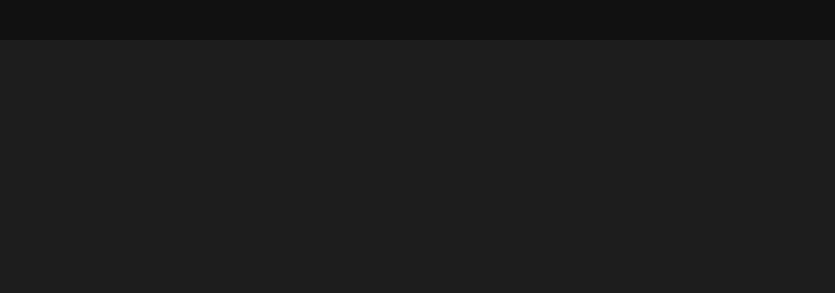
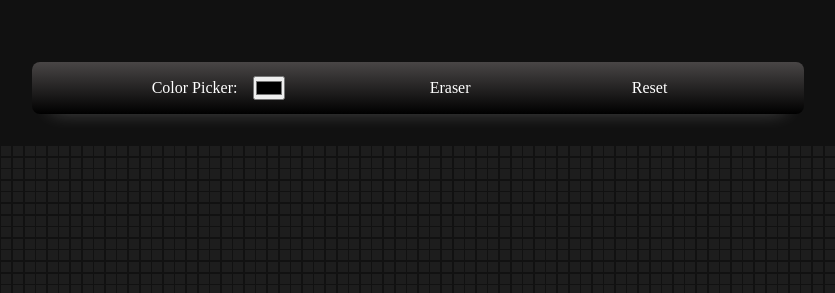
Before and after one commit to Vinit-Tiwari/Scribble, a plain HTML site: page index.html in a window 1280 px wide. Shown: the whole page, without its empty margins (222-1057 px from the left). Drawn offline with Linux system fonts and the light colour scheme.

Commit message:
secondCommit

```diff
--- a/index.html
+++ b/index.html
@@ -4,11 +4,39 @@
     <meta charset="UTF-8">
     <meta http-equiv="X-UA-Compatible" content="IE=edge">
     <meta name="viewport" content="width=device-width, initial-scale=1.0">
-    <title>Document</title>
+    <title>Fairy Lights</title>
     <link rel="stylesheet" href="style.css">
 </head>
 <body>
-    <span class="container"></span>
+    <span class="all">
+        <span class="menu">
+            <span class="color">
+                <label for="colorpicker">Color Picker:</label>
+                <input type="color" id="colorpicker">
+            </span>
+            <span class="erase"><p>Eraser</p></span>
+            <span class="reset"><p>Reset</p></span>
+        </span>
+        <span class="container"></span>
+    </span>
     <script src="script.js"></script>
 </body>
 </html>
+
+<!--
+    TODO:
+    1. Color Pallete
+    2. Half Half design
+    3. Multiplayer using WebSockets (https://youtu.be/cXxEiWudIUY)
+    4. AI
+    5. ???
+    6. Al habibi party  1.0 Abu dhabi version
+    7. Backend
+    8. Svelte
+    9. Al habibi party 2.0 Dubai version
+    10. Billi bhi padh mc
+    11. Billi ke bad job placement
+    12. Al habibi party 3.0 baki 5 emirates version
+    13. RCOEM ME INTERVIEW LENE AA KUSH KO REJECT
+    14. Al vegas party.
+-->
--- a/script.js
+++ b/script.js
@@ -1,36 +1,59 @@
 let container=document.querySelector('.container')
-const squares=10000;
+const squares=6900;
 
 const color=["#056CF2","#05AFF2","#F2E205","#F28705","#A62103"]
 let ok=false;
-let c="#1d1d1d";
+let notOk=false;
+let c;
+let turn;
 
 
 for(let i=0;i<squares;i++){
     let ele=document.createElement('span')
     ele.classList.add('sq')
     ele.addEventListener('mouseover',()=>{
-        onHold()
-        ele.style.background=c;
-        ele.style.boxShadow=`0 0 2px ${c},0 0 10px ${c}`;
+        onHold(ele)
     });
 
     container.appendChild(ele)
 }
 
-function onHold(){
+function onHold(ele){
     if(ok==true){
-        c=c=color[Math.floor(Math.random() * color.length)]
+        c=document.querySelector('#colorpicker').value
+        ele.style.background=c;
+        ele.style.boxShadow=`0 0 2px ${c},0 0 10px ${c}`;
     }
-    else{
-        c="#1d1d1d"
+    if(notOk==true && ok==false){
+        ele.style.background="#1d1d1d";
+        ele.style.boxShadow= "none";
+
     }
+
 }
+
+
+document.querySelector('.erase').addEventListener('click',()=>{
+    document.querySelector('.erase').classList.toggle('erase-selected')
+    turn="eraser"
+    if(!document.querySelector('.erase').classList.contains('erase-selected')){
+        turn="draw"
+    }
+})
 
 container.addEventListener('mousedown',()=>{
     ok=true
+    if(turn=="eraser"){
+        ok=false
+        notOk=true
+    }
 })
 
 container.addEventListener('mouseup',()=>{
     ok=false
+    if(turn=="eraser"){
+        notOk=false
+    }
 })
+
+document.querySelector('.reset').addEventListener('click',()=>location.reload())
--- a/style.css
+++ b/style.css
@@ -9,18 +9,25 @@ body{
     min-height:100vh;
     background-color: #111;
     overflow: hidden;
+    color: white;
+    flex-direction: column;
+    -webkit-user-select: none; /* Safari */
+    -moz-user-select: none; /* Firefox */
+    -ms-user-select: none; /* IE10+/Edge */
+    user-select: none; /* Standard */
+
 }
 
 .container{
     margin: 2rem;
     width: 100%;
-    height: 90vh;
+    height:35rem ;
     display: flex;
     justify-content: center;
     align-items: center;
     flex-wrap: wrap;
     overflow: hidden;
-    gap: 0;
+    gap: 0.1rem;
 }
 
 .sq{
@@ -32,3 +39,53 @@ body{
 .sq:hover{
     transition-duration: 0s;
 }
+
+.erase,.reset{
+    cursor: pointer;
+    padding:0.5rem 1rem;
+    transition: 0.3s;
+    border-radius: 5px;
+    border: 1px solid transparent;
+
+}
+
+.erase:hover,.reset:hover{
+    border: 1px solid white;
+}
+
+.erase-selected{
+    background-color: white;
+    color: black;
+}
+
+.menu{
+    width: 60%;
+    display: flex;
+    align-items: center;
+    gap: 1.5rem;
+    padding: 0.5rem 1rem;
+    border-radius: 0.5rem;
+    justify-content: space-evenly;
+    background: linear-gradient(rgb(73, 70, 70),black);
+    box-shadow: rgba(255, 255, 255, 0.4) 0px 15px 20px -20px;
+}
+
+.color{
+    display: flex;
+    align-items: center;
+    gap: 1rem;
+}
+
+#colorpicker{
+    width: 2rem;
+    height: 1.5rem;
+    cursor: pointer;
+}
+
+.all{
+    display: flex;
+    justify-content: center;
+    align-items: center;
+    flex-direction: column;
+    margin: 1.5rem;
+}
```
